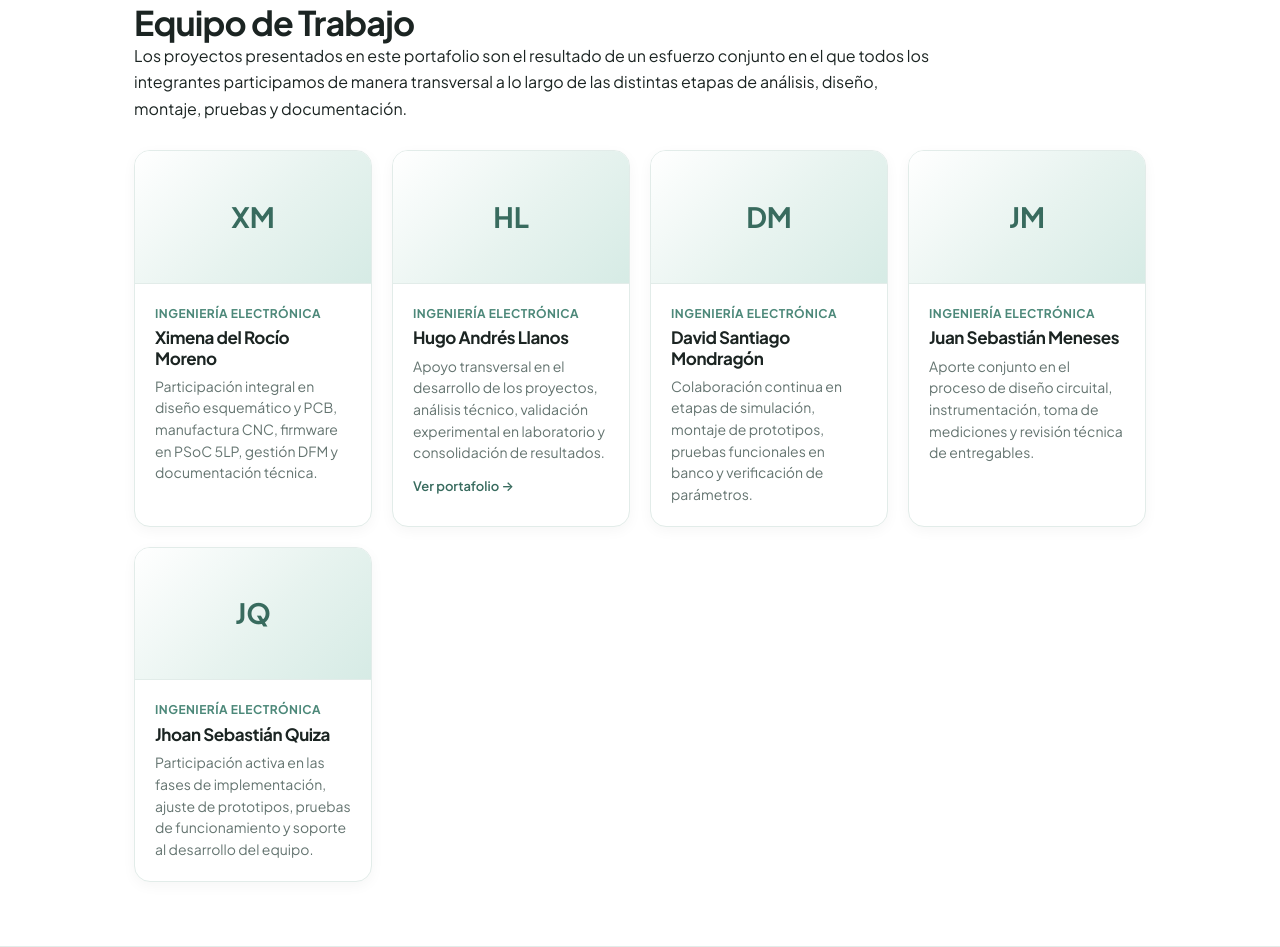
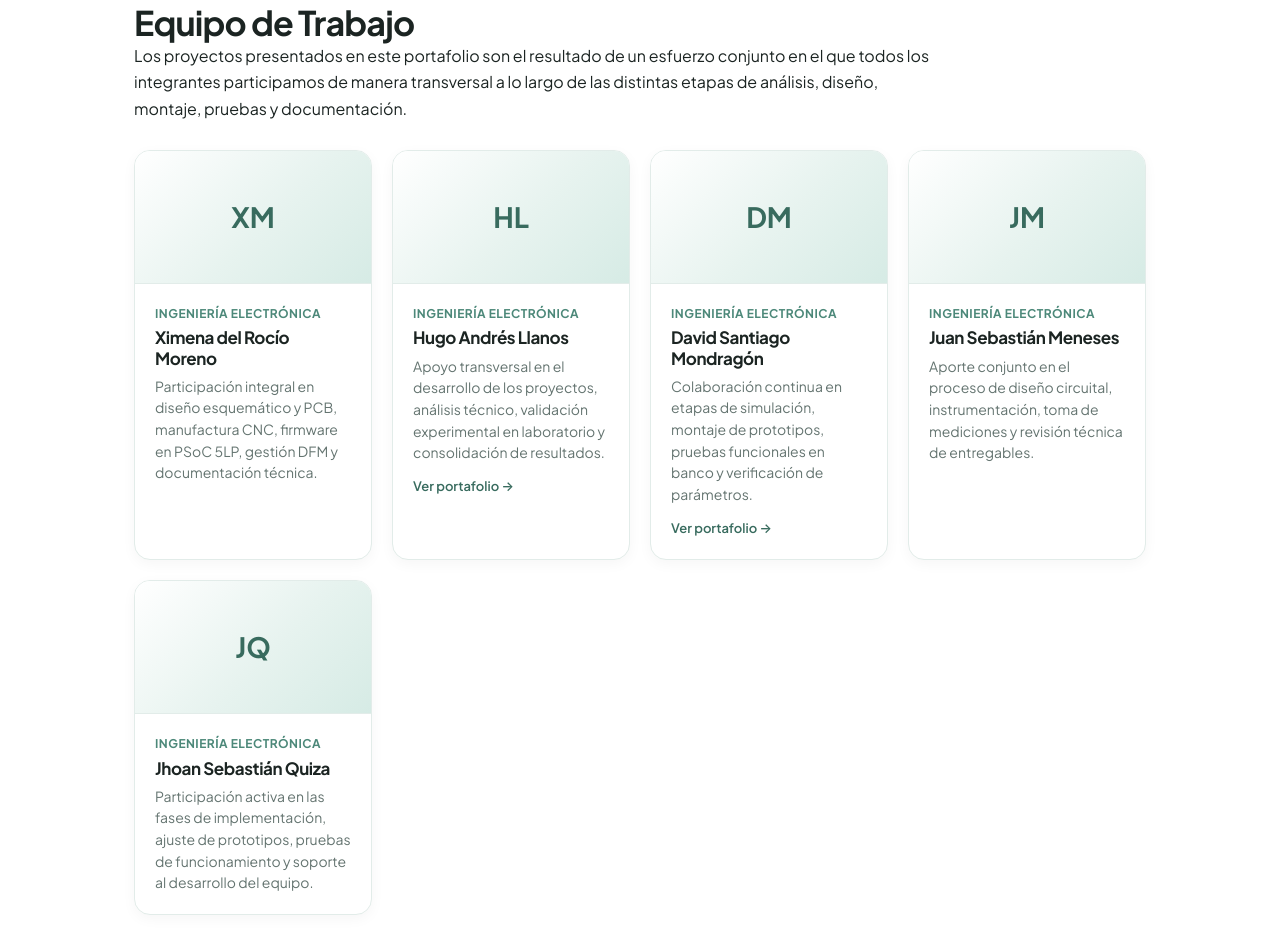
Before and after one commit to ximenamoreno24/portafolio-analogica, a plain HTML site: page index.html in a window 1280 px wide. Shown: the part 8749-9696 px from the top of the page. Drawn offline with Linux system fonts and the light colour scheme.

Commit message:
Update index.html

```diff
--- a/index.html
+++ b/index.html
@@ -992,14 +992,15 @@ dialog::backdrop { background: rgba(15, 25, 22, 0.72); backdrop-filter: blur(4px
         </div>
       </a>
 
-      <div class="member-card">
+      <a href="https://mondraaa.github.io/PORTAFOLIO/" target="_blank" rel="noopener" class="member-card">
         <div class="member-avatar">DM</div>
         <div class="member-info">
           <span class="member-role">Ingeniería Electrónica</span>
           <h3>David Santiago Mondragón</h3>
           <p>Colaboración continua en etapas de simulación, montaje de prototipos, pruebas funcionales en banco y verificación de parámetros.</p>
+          <span class="member-link-tag">Ver portafolio →</span>
         </div>
-      </div>
+      </a>
 
       <div class="member-card">
         <div class="member-avatar">JM</div>
```
